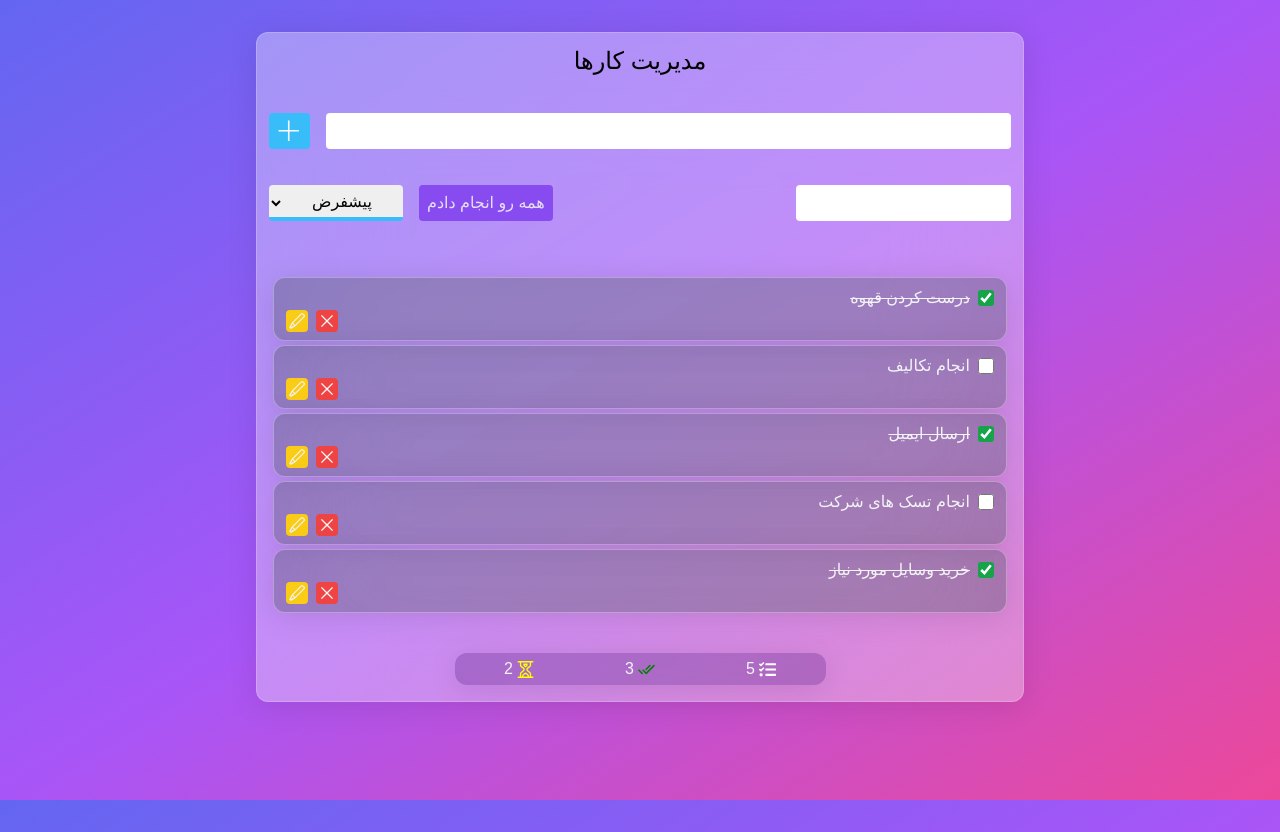
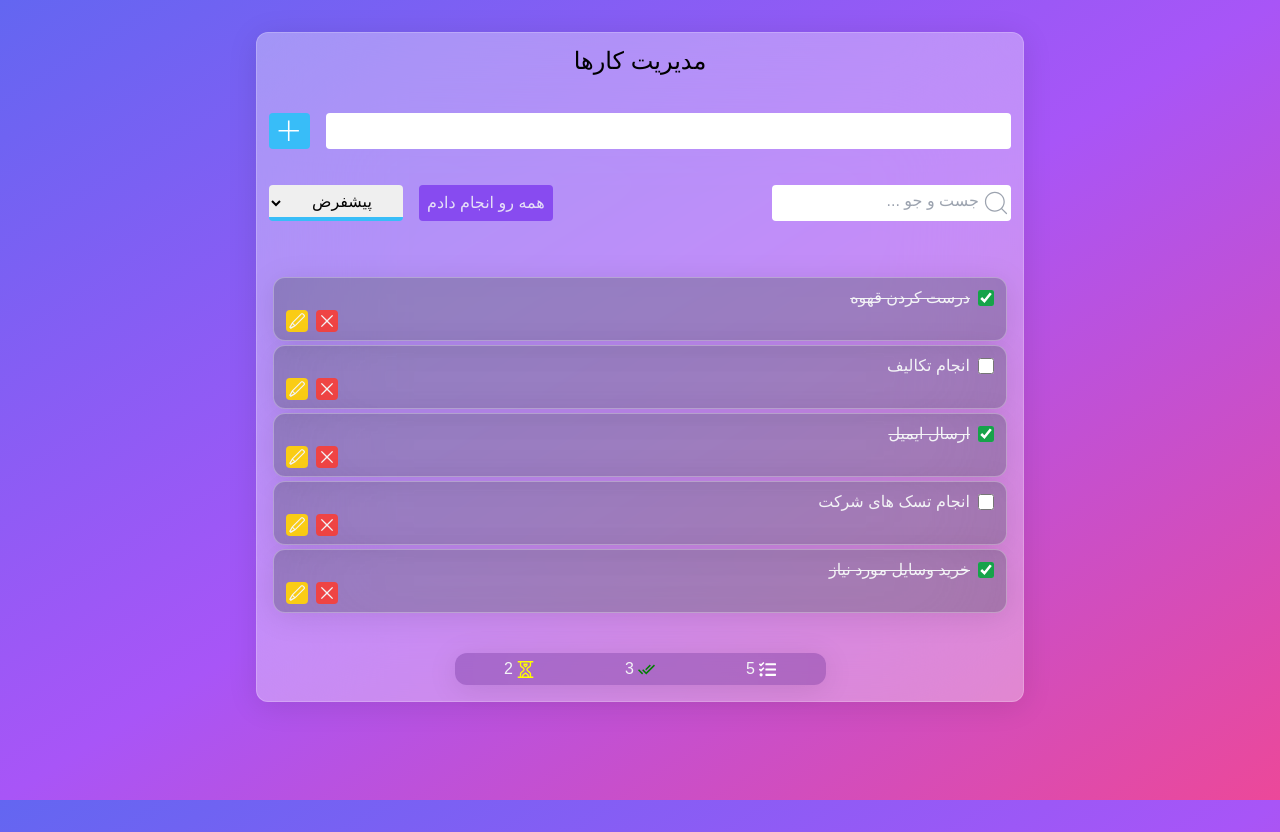
Before and after one commit to MohammadBohluli/react-todo-app, a React (Vite) app: page / in a window 1280 px wide. Built offline with nearby package versions, Linux system fonts and the light colour scheme; a small style sheet from the web is missing.

Commit message:
change styling input search

```diff
--- a/src/components/SearchInput.tsx
+++ b/src/components/SearchInput.tsx
@@ -1,3 +1,4 @@
+import { CiSearch } from 'react-icons/ci';
 interface Props {
   searchQuery: string;
   onSearchQuery: (searchParam: string) => void;
@@ -5,12 +6,18 @@ interface Props {
 
 const SearchInput = ({ searchQuery, onSearchQuery }: Props) => {
   return (
-    <input
-      type="search"
-      value={searchQuery}
-      onChange={(e) => onSearchQuery(e.target.value)}
-      className="input"
-    />
+    <div className="flex justify-center items-center relative">
+      <span className="bg-white absolute right-0 text-gray-400">
+        <CiSearch size={30} />
+      </span>
+      <input
+        type="search"
+        value={searchQuery}
+        onChange={(e) => onSearchQuery(e.target.value)}
+        className="input pr-8"
+        placeholder="جست و جو ..."
+      />
+    </div>
   );
 };
 
```
